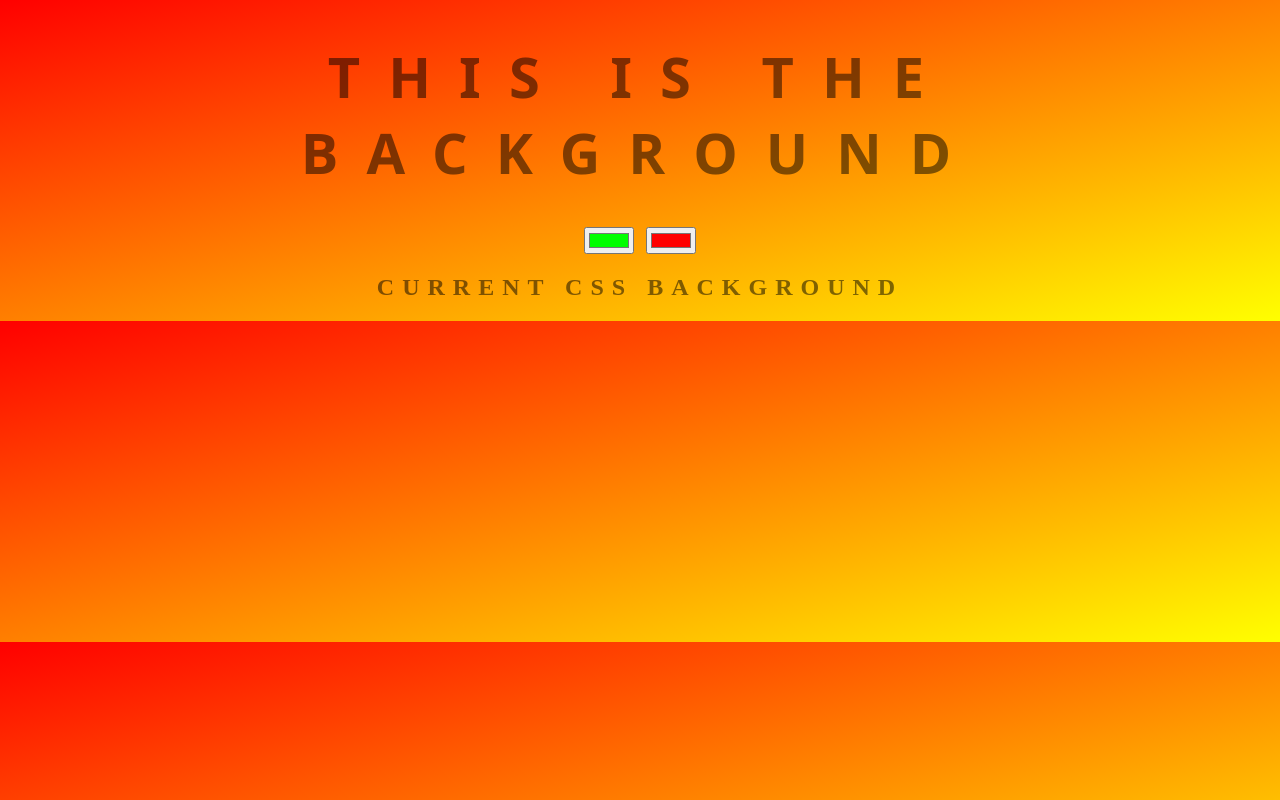
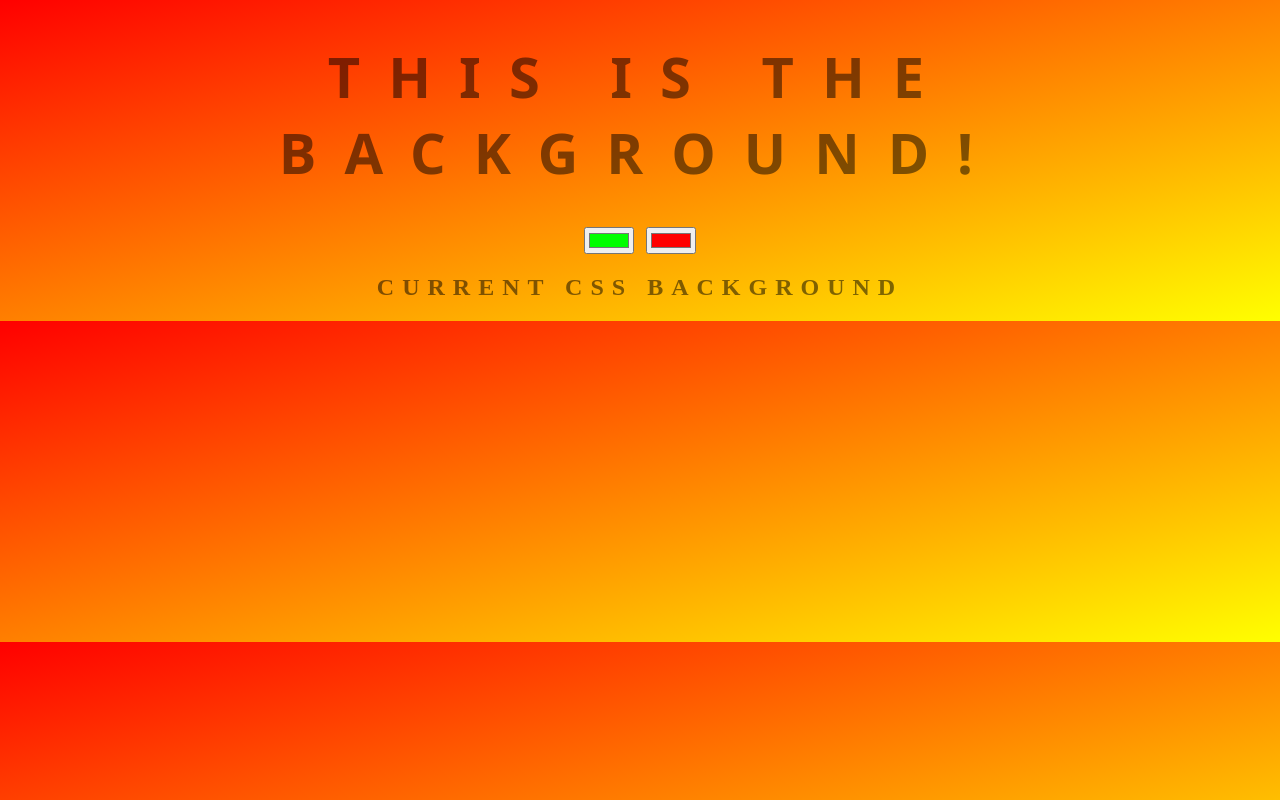
Before and after one commit to eugene3231/background-generator, a plain HTML site: page index.html in a window 1280 px wide. Drawn offline with Linux system fonts and the light colour scheme.

Commit message:
change text

```diff
--- a/index.html
+++ b/index.html
@@ -7,7 +7,7 @@
     <link rel="stylesheet" type = "text/css" href="style.css">
 </head>
 <body id="gradient">
-    <h1>This is the background</h1>
+    <h1>This is the background!</h1>
 
     <input oninput="changeGrad()" class="colorleft" type="color" name="color1" value="#00ff00">
 
```
